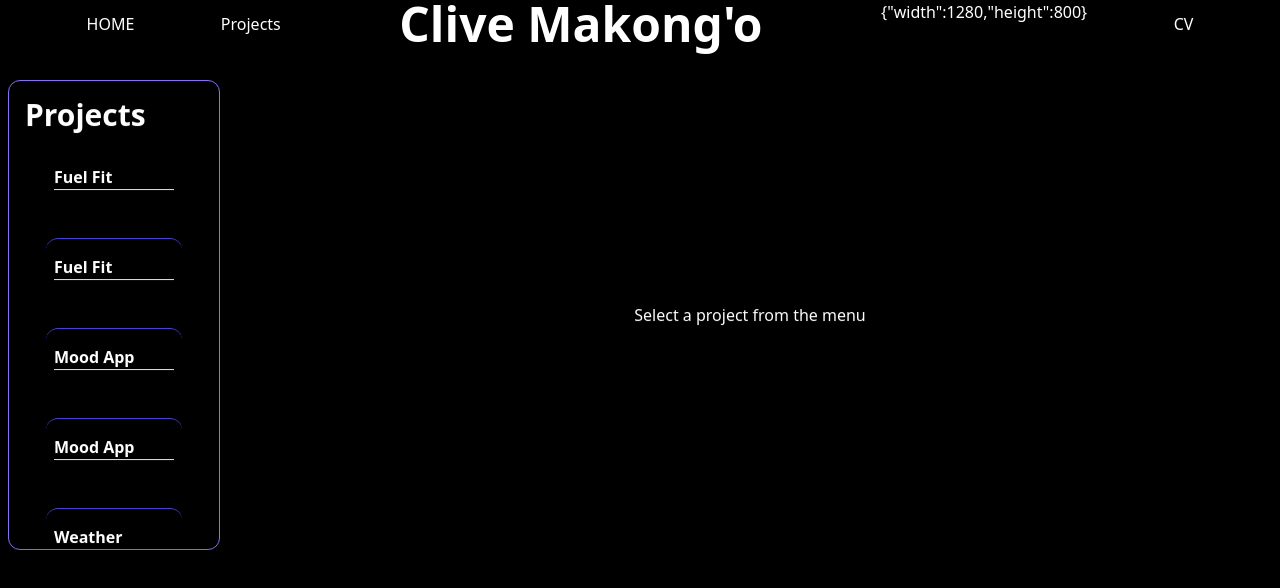
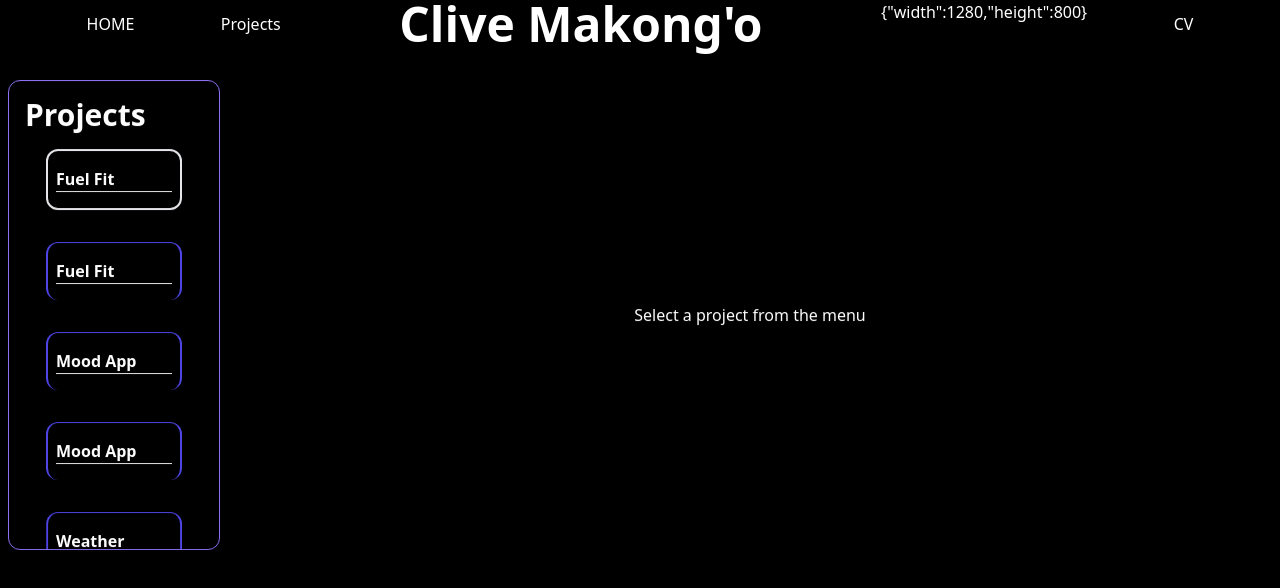
Before and after one commit to Clive-Makongo/my-portfolio, a React (Vite) app: page / in a window 1280 px wide. Both pictures are taken after a click on the button "Projects". Shown: the top 588 px of the page. Built offline with nearby package versions, Linux system fonts and the light colour scheme.

Commit message:
added description and more styling

```diff
--- a/src/components/ScrollMenu.jsx
+++ b/src/components/ScrollMenu.jsx
@@ -64,7 +64,7 @@ const ScrollMenu = ({ items, onSelectProject }) => {
 
                     <motion.div
                         key={item.id}
-                        className={`snap-start my-8 mx-auto py-4 p-2 cursor-pointer hover:bg-indigo-600 hover:text-black font-bold transition-colors divide-y divide-blue-200 duration-200 rounded-xl w-4/5  ${selectedItemId === item.id ? 'bg-indigo-800' : 'hover:bg-indigo-800'
+                        className={`snap-start my-8 mx-auto py-4 p-2 cursor-pointer hover:bg-indigo-600 hover:text-black font-bold transition-colors divide-y divide-blue-200 duration-200 rounded-xl w-4/5  ${selectedItemId === item.id ? 'bg-indigo-600 border-2 border-indigo-900' : 'hover:bg-indigo-600 border-2 border-indigo-90'
                             }`}
                         initial={{ x: -100 }}
                         animate={{
```
